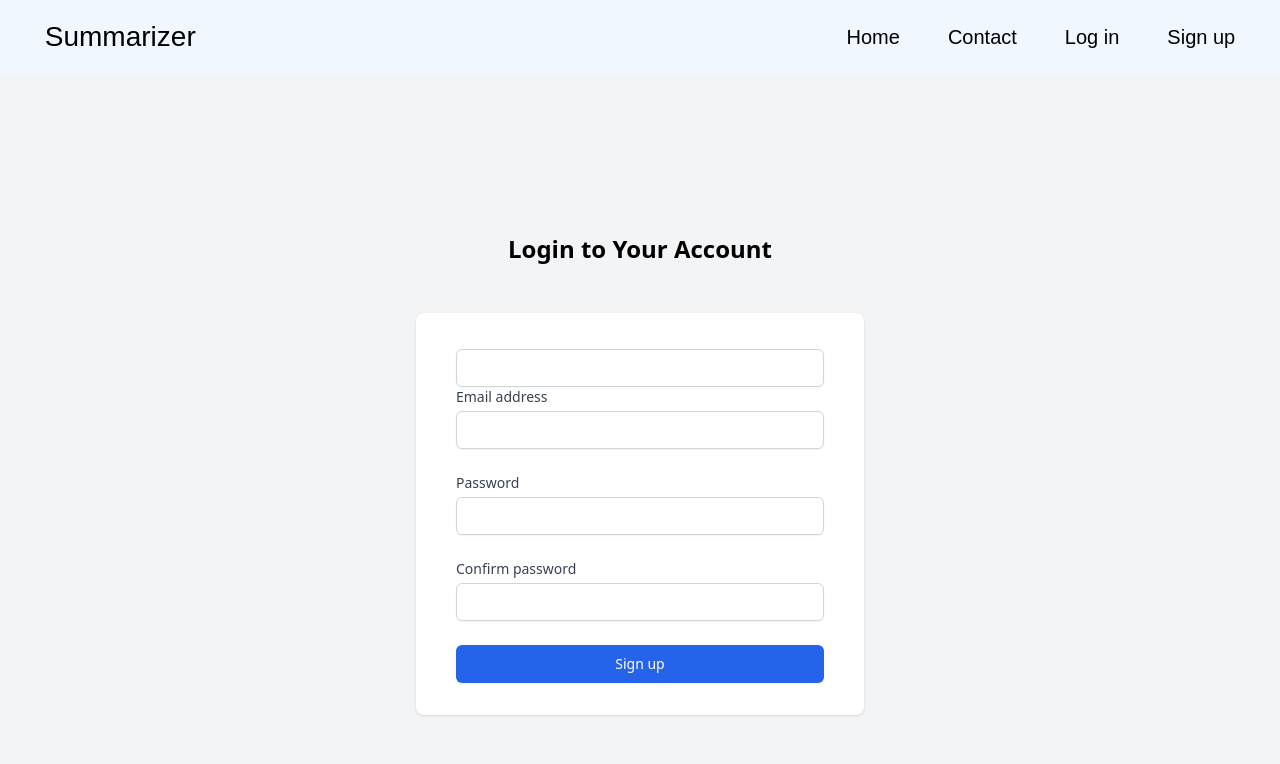
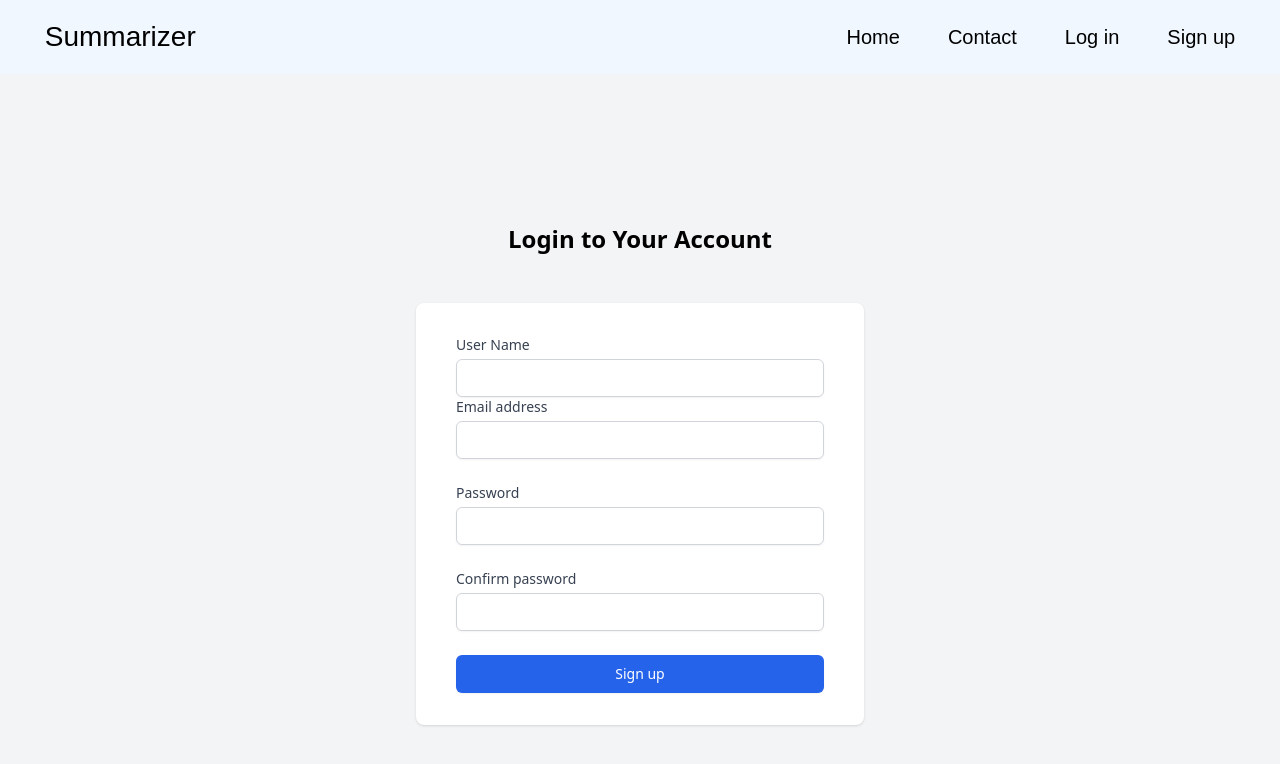
Before and after one commit to akashRamkar/final_year_project, a React (Create React App) app: page /sign in a window 1280 px wide. Shown: the top 764 px of the page. Built offline with nearby package versions, Linux system fonts and the light colour scheme.

Commit message:
username field added in singup form

```diff
--- a/src/components/Login.js
+++ b/src/components/Login.js
@@ -1,7 +1,7 @@
 import React, { useState } from "react";
 
-const uri =
-	"mongodb+srv://akashrramkar2001:fjqXcPwVXBl8R2y7@cluster0.5fjxfqh.mongodb.net/?retryWrites=true&w=majority";
+// const uri =
+// 	"mongodb+srv://akashrramkar2001:fjqXcPwVXBl8R2y7@cluster0.5fjxfqh.mongodb.net/?retryWrites=true&w=majority";
 
 function Login() {
 	const [email, setEmail] = useState("");
--- a/src/components/SignUp.js
+++ b/src/components/SignUp.js
@@ -2,8 +2,8 @@ import React, { useState } from "react";
 // const express = require("express");
 // const { MongoClient } = require("mongodb");
 
-const uri =
-	"mongodb+srv://akashrramkar2001:fjqXcPwVXBl8R2y7@cluster0.5fjxfqh.mongodb.net/?retryWrites=true&w=majority";
+// const uri =
+// 	"mongodb+srv://akashrramkar2001:fjqXcPwVXBl8R2y7@cluster0.5fjxfqh.mongodb.net/?retryWrites=true&w=majority";
 
 function SignUp() {
 	const [email, setEmail] = useState("");
@@ -33,7 +33,9 @@ function SignUp() {
 							<label
 								htmlFor="name"
 								className="block text-sm font-medium text-gray-700"
-							></label>
+							>
+								User Name
+							</label>
 							<div className="mt-1">
 								<input
 									id="name"
```
